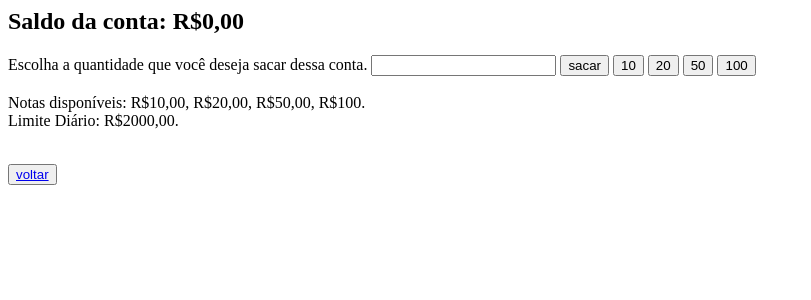
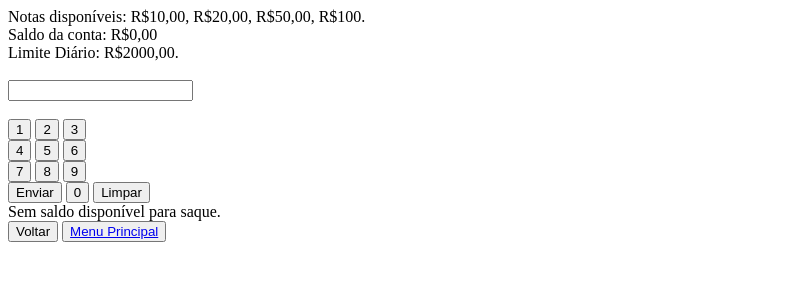
Before and after one commit to davithekid/atm_backend, a PHP site: page /saque.php in a window 1280 px wide. Shown: the top 300 px of the page, without its empty margins (0-811 px from the left). Run offline with PHP 8.4, Linux system fonts and the light colour scheme.

Commit message:
add  new features

```diff
--- /dev/null
+++ b/funcoes.js
@@ -0,0 +1,15 @@
+function adicionarNumero(numero) {
+    var campoSaque = document.getElementById('saque');
+
+    if (campoSaque.value === "0") {
+        campoSaque.value = numero;
+    } else {
+        campoSaque.value += numero;
+    }
+}
+
+// função de limpar campo
+function limparCampo() {
+    document.getElementById('saque').value = "";
+
+}
--- a/saque.php
+++ b/saque.php
@@ -2,31 +2,38 @@
 // sessions
 session_start();
 
-if (isset($_SESSION['saldo'])) {
-    echo "<h2> Saldo da conta: R$" . $_SESSION['saldo'] . ",00 </h2>";
-} else {
-    echo "<h2> Saldo da conta: R$0,00 </h2>";
-}
 
 if (!isset($_SESSION['limite'])) {
     $_SESSION['limite'] = 0; // limite inicial
 }
 
-// Atribuindo valores aos botões
-if (isset($_POST['dez'])) {
-    $saque = 10;
-} elseif (isset($_POST['vinte'])) {
-    $saque = 20;
-} elseif (isset($_POST['cinquenta'])) {
-    $saque = 50;
-} elseif (isset($_POST['cem'])) {
-    $saque = 100;
-} else {
+if(isset($_POST['um'])){
+    $saque = 1;
+}elseif(isset($_POST['dois'])){
+    $saque = 2;
+}elseif(isset($_POST['tres'])){
+    $saque = 3;
+}elseif(isset($_POST['quatro'])){
+    $saque = 4;
+}elseif(isset($_POST['cinco'])){
+    $saque = 5;
+}elseif(isset($_POST['seis'])){
+    $saque = 6;
+}elseif(isset($_POST['sete'])){
+    $saque = 7;
+}elseif(isset($_POST['oito'])){
+$saque = 8;
+}elseif(isset($_POST['nove'])){
+    $saque = 9;
+}elseif(isset($_POST['zero'])){
+    $saque = 0;
+}else {
     // essa linha de código basicamente atribui à variável $saque:
-    $saque = isset($_POST['saque']) ? (int) $_POST['saque'] : 0;
+    $saque = isset($_POST['enviar']) ? (int) $_POST['enviar'] : 0;
     // caso não estiver nada atribuido, será armazenado o valor 0
 
 }
+
 
 ?>
 
@@ -36,33 +43,70 @@ if (isset($_POST['dez'])) {
 <head>
     <meta charset="UTF-8">
     <meta name="viewport" content="width=device-width, initial-scale=1.0">
+    <script src="funcoes.js"></script>
     <title>Saque - BancoFlacko</title>
 </head>
 
 <body>
-    <form action="saque.php" method="post">
-        Escolha a quantidade que você deseja sacar dessa conta. <input type="text" name="saque">
-        <input type="submit" value="sacar">
-        <button type="submit" value="enviar" name="dez">10</button>
-        <button type="submit" value="enviar" name="vinte">20</button>
-        <button type="submit" value="enviar" name="cinquenta">50</button>
-        <button type="submit" value="enviar" name="cem">100</button>
 
-        <br><br>
-        Notas disponíveis: R$10,00, R$20,00, R$50,00, R$100.<br>
-        Limite Diário: R$2000,00.
+    <main>
+        <section>
+
+            Notas disponíveis: R$10,00, R$20,00, R$50,00, R$100.<br>
+
+            <?php
+    if (isset($_SESSION['saldo'])) {
+        echo "Saldo da conta: R$" . $_SESSION['saldo'] . ",00  <br>";
+    } else {
+        echo "Saldo da conta: R$0,00 <br>";
+    }
+    ?>
+
+
+Limite Diário: R$2000,00. <br><br>
+
+<form action="saque.php" method="post">
+    <!-- input submit -->
+    <!-- Escolha a quantidade que você deseja sacar dessa conta. <input type="submtt" name="saque" id="saque" readonly>enviar <br> <br><br> -->
+    <input type="text" id="saque" name="enviar"> <br> <br>
+        </section>
+    </main>
+
+        <!-- botões -->
+
+         <!-- usando função para add números (onclick=" ") -->
+        <button type="button" onclick="adicionarNumero('1')" name="um">1</button>
+        <button type="button" onclick="adicionarNumero('2')" name="dois">2</button>
+        <button type="button" onclick="adicionarNumero('3')" name="tres">3</button><br>
+
+        <button type="button" onclick="adicionarNumero('4')" name="quatro">4</button>
+        <button type="button" onclick="adicionarNumero('5')" name="cinco">5</button>
+        <button type="button" onclick="adicionarNumero('6')" name="seis">6</button><br>
+
+        <button type="button" onclick="adicionarNumero('7')" name="sete">7</button>
+        <button type="button" onclick="adicionarNumero('8')" name="oito">8</button>
+        <button type="button" onclick="adicionarNumero('9')" name="nove">9</button><br>
+
+        <button type="submit">Enviar</button>
+        <button type="button" onclick="adicionarNumero('0')" name="zero">0</button>
+        <button type="button" onclick="limparCampo()">Limpar</button><br>
+
     </form>
 
     <?php
 
     if ($_SERVER["REQUEST_METHOD"] == "POST") {
 
+    }
+
         // verificações
 
-            // verificação saldo
+
+
+        // verificação saldo
         if (!isset($_SESSION['saldo']) || $_SESSION['saldo'] <= 0) {
             echo "Sem saldo disponível para saque.";
-        } elseif ($saque <= 0) {
+        } elseif ($saque < 9) {
             echo "Valor de saque inválido.";
         } elseif ($saque > $_SESSION['saldo']) {
             echo "Valor superior ao saldo disponível.";
@@ -79,29 +123,64 @@ if (isset($_POST['dez'])) {
                 $saque = $saldoArredondado;
             }
 
-            // processo de saque
+            // processa cálculo saque
 
-            // sistema de notas
-            $qtd = $saque / $saque;
-            echo "você vai receber o total de $qtd cédula de $saque <br>";
-            ////////////////////////////////
-
-            // processa cálculo saque
             $_SESSION['saldo'] -= $saque; // saldo - saque
             echo "Saque de R$$saque efetuado com sucesso!! <br>"; // imprimindo valor do saque
             echo "Saldo Atual: R$" . $_SESSION['saldo'] . ',00<br>'; // imprimindo saldo atual
             $_SESSION['limite'] += $saque; // acumulando o limite
             echo "Limite total após saque: R$" . $_SESSION['limite'] . ",00<br>"; // imprimindo mensagem do limite
+        }
+
+    //         // processo de notas
+
+            // 100
+            $resto = $saque;
+            $tot100 = floor($resto/100);
+            $resto %= 100;
+
+            //50
+            $tot50 = floor($resto/50);
+            $resto %= 50;
+
+            //20
+            $tot20 = floor($resto/20);
+            $resto %= 20;
+
+            //10
+            $tot10 = floor($resto/10);
+            $resto %= 10;
+            if($tot100 == true){
+                echo "Quantidade de cédulas de R$100,00: $tot100 <br>";
+            }
+            if($tot50 == true){
+                echo "Quantidade de cédulas de R$50,00: $tot50  <br>";
+            }
+            if($tot20 == true){
+                echo "Quantidade de cédulas de R$20,00: $tot20 <br>";
+            }
+            if($tot10 == true){
+                echo "Quantidade de cédulas de R$10,00: $tot10 <br>";
+            }
 
 
-        }
-    }
+    ?>
 
-    ?>
+
+
     <br>
-    <button>
-        <a href="./index.php">voltar</a>
-    </button>
+
+    <footer>
+
+        <button onclick="voltarPagina()">Voltar</button>
+        <!-- função para voltar à página  anterior -->
+        <script>
+            function voltarPagina() {
+                window.history.back();
+            }
+        </script>
+        <button><a href="./index.php">Menu Principal</a></button>
+    </footer>
 </body>
 
 </html>
```
Also changed, not shown: deposito.php (+77 -9 lines), extrato.php (added, +44 -0 lines), index.php (+10 -24 lines), learning.md (renamed from conhecimento.md).
